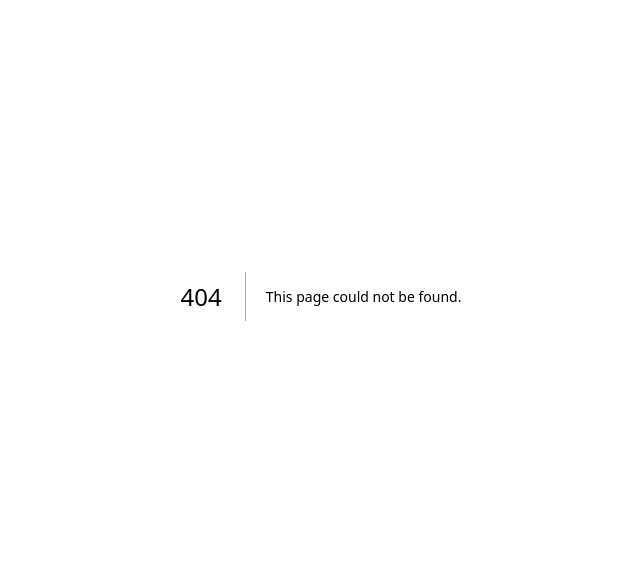
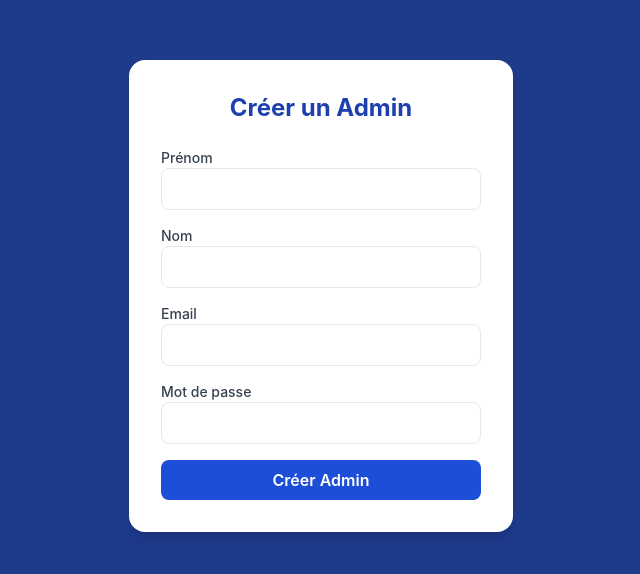
Before and after one commit to allanbavajee/soultrack, a Next.js app: page /admin/create-admin in a window 1280 px wide. Before the commit this address had no page. Shown: the part 104-678 px from the top of the page, without its empty margins (319-959 px from the left). Built offline with nearby package versions, Linux system fonts and the light colour scheme.

Commit message:
Create create-admin.js

```diff
--- /dev/null
+++ b/pages/admin/create-admin.js
@@ -0,0 +1,120 @@
+"use client";
+
+import { useState } from "react";
+import { useRouter } from "next/router";
+
+export default function CreateAdmin() {
+  const router = useRouter();
+
+  const [formData, setFormData] = useState({
+    prenom: "",
+    nom: "",
+    email: "",
+    password: "",
+  });
+
+  const [loading, setLoading] = useState(false);
+  const [message, setMessage] = useState(null);
+
+  const handleChange = (e) => {
+    const { name, value } = e.target;
+    setFormData({ ...formData, [name]: value });
+  };
+
+  const handleSubmit = async (e) => {
+    e.preventDefault();
+    setLoading(true);
+    setMessage(null);
+
+    try {
+      const res = await fetch("/api/create-admin", {
+        method: "POST",
+        headers: { "Content-Type": "application/json" },
+        body: JSON.stringify(formData),
+      });
+
+      const data = await res.json();
+      if (!res.ok) throw new Error(data.error || "Erreur inconnue");
+
+      setMessage(`✅ Admin créé avec succès !`);
+      setFormData({ prenom: "", nom: "", email: "", password: "" });
+    } catch (err) {
+      console.error("Erreur création admin :", err);
+      setMessage(`❌ Erreur : ${err.message}`);
+    } finally {
+      setLoading(false);
+    }
+  };
+
+  return (
+    <div className="flex items-center justify-center min-h-screen bg-blue-900">
+      <div className="bg-white p-8 rounded-2xl shadow-lg w-96">
+        <h1 className="text-2xl font-bold mb-6 text-center text-blue-800">Créer un Admin</h1>
+
+        <form onSubmit={handleSubmit} className="space-y-4">
+          <div>
+            <label className="block text-sm font-medium text-gray-700">Prénom</label>
+            <input
+              type="text"
+              name="prenom"
+              value={formData.prenom}
+              onChange={handleChange}
+              className="w-full px-3 py-2 border rounded-lg"
+              required
+            />
+          </div>
+
+          <div>
+            <label className="block text-sm font-medium text-gray-700">Nom</label>
+            <input
+              type="text"
+              name="nom"
+              value={formData.nom}
+              onChange={handleChange}
+              className="w-full px-3 py-2 border rounded-lg"
+              required
+            />
+          </div>
+
+          <div>
+            <label className="block text-sm font-medium text-gray-700">Email</label>
+            <input
+              type="email"
+              name="email"
+              value={formData.email}
+              onChange={handleChange}
+              className="w-full px-3 py-2 border rounded-lg"
+              required
+            />
+          </div>
+
+          <div>
+            <label className="block text-sm font-medium text-gray-700">Mot de passe</label>
+            <input
+              type="password"
+              name="password"
+              value={formData.password}
+              onChange={handleChange}
+              className="w-full px-3 py-2 border rounded-lg"
+              required
+            />
+          </div>
+
+          {message && (
+            <p className={`text-center font-semibold ${message.startsWith("✅") ? "text-green-600" : "text-red-600"}`}>
+              {message}
+            </p>
+          )}
+
+          <button
+            type="submit"
+            disabled={loading}
+            className="w-full bg-blue-700 hover:bg-blue-800 text-white py-2 rounded-lg font-semibold transition"
+          >
+            {loading ? "Création..." : "Créer Admin"}
+          </button>
+        </form>
+      </div>
+    </div>
+  );
+}
```
